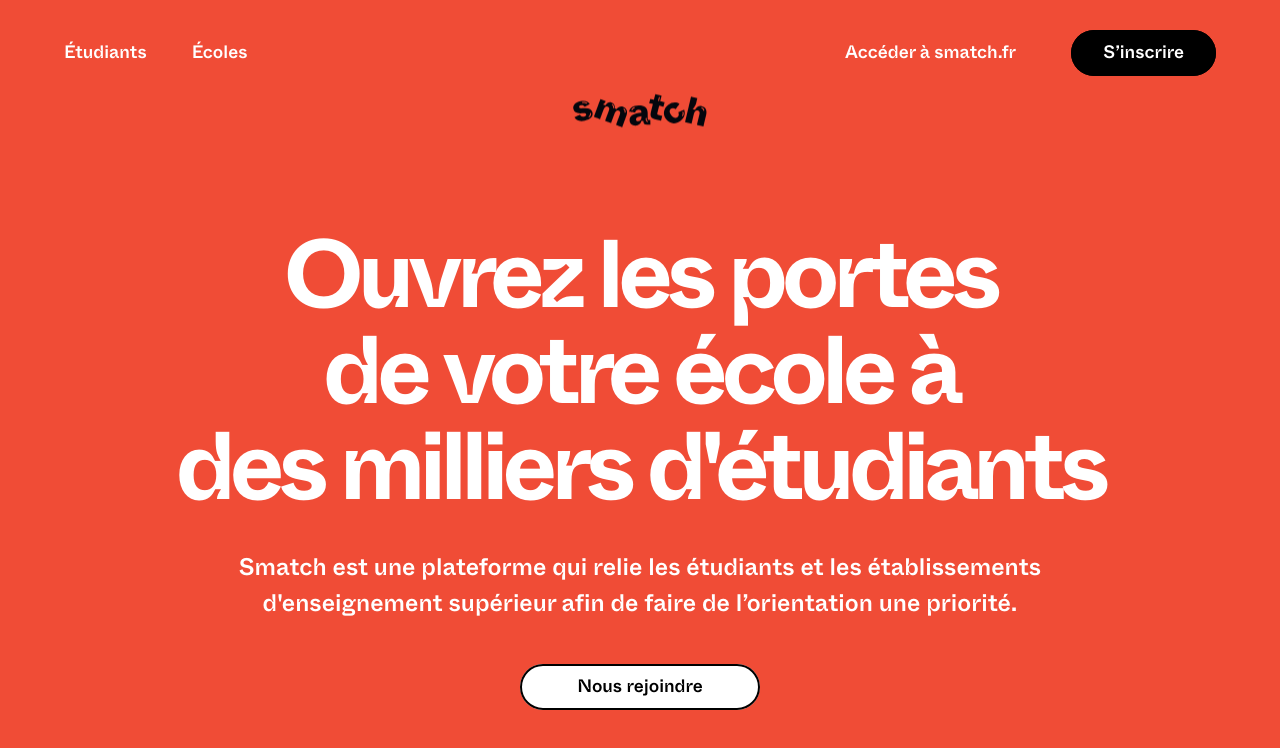
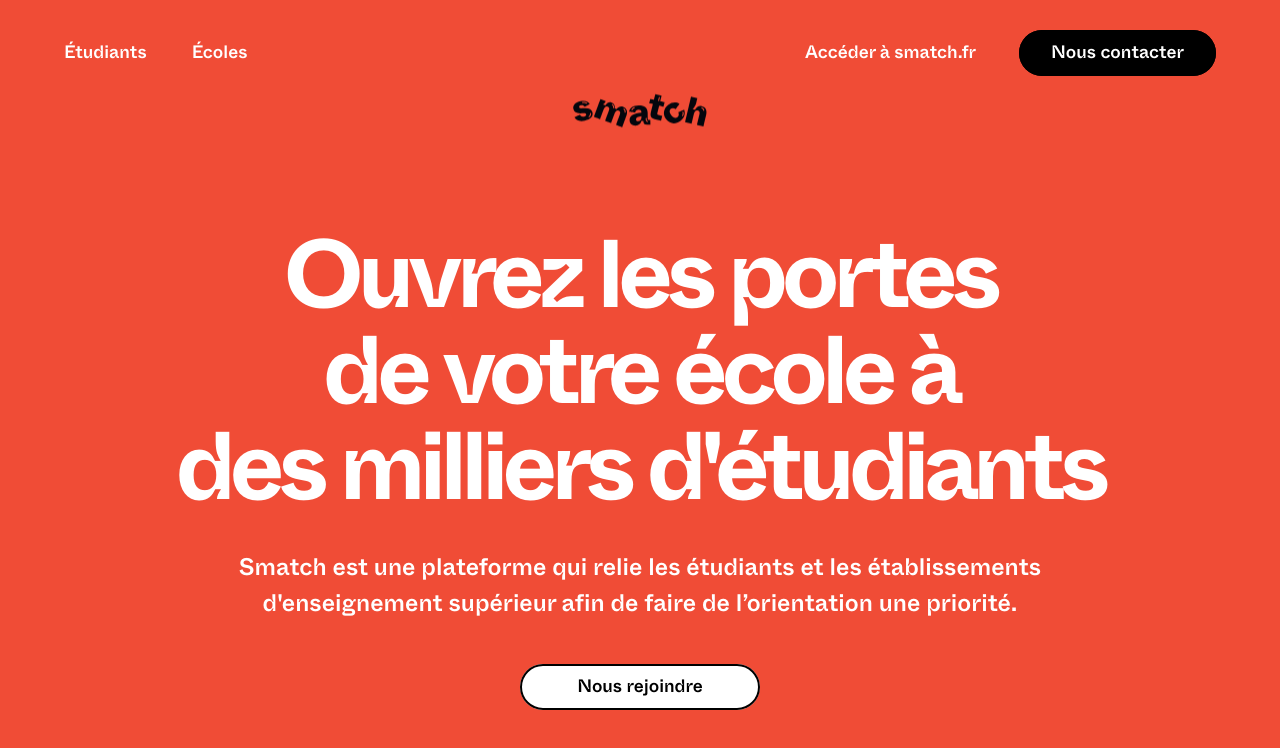
Before and after one commit to CeliaDagorne/smatch-landing, a React (Create React App) app: page /ecoles in a window 1280 px wide. Shown: the top 748 px of the page. Built offline with nearby package versions, Linux system fonts and the light colour scheme.

Commit message:
Update school contact btn

```diff
--- a/src/components/schools/elements/Menu/index.js
+++ b/src/components/schools/elements/Menu/index.js
@@ -17,7 +17,7 @@
         </div>
         <Link to="https://smatch.netlify.app/inscription">Accéder à smatch.fr</Link>
         <div data-subscribe className={styles.fixedButton}>
-          <Link to="https://smatch.netlify.app/inscription" button dark>S’inscrire</Link>
+          <Link to="https://smatch.netlify.app/contact" button dark>Nous contacter</Link>
         </div>
       </div>
     </Container>
--- a/src/components/schools/elements/Menu/style.module.scss
+++ b/src/components/schools/elements/Menu/style.module.scss
@@ -29,7 +29,7 @@
   padding-top: 40px;
 
   a:nth-child(2) {
-    margin-right: 200px;
+    margin-right: 240px;
     position: relative;
     z-index: 50;
   }
```
